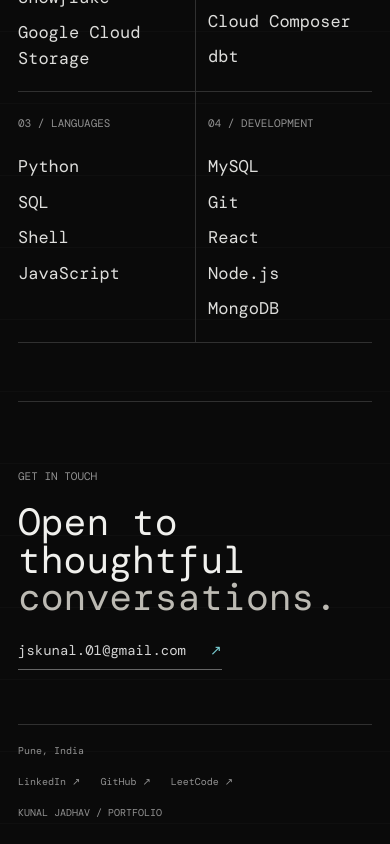
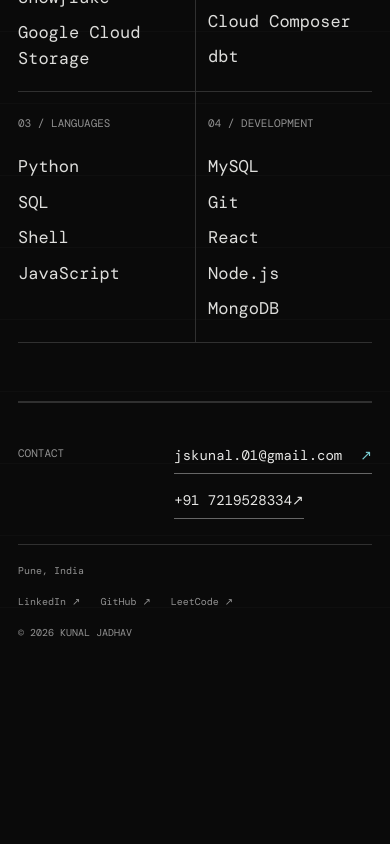
Before and after one commit to Kunal-Jadhav-1/Portfolio, a React (Vite) app: page / in a window 390 px wide. Shown: the part 3713-4557 px from the top of the page. After the commit the page ends 4375 px from the top, so only its background shows below. Built offline with nearby package versions, Linux system fonts and the light colour scheme.

Commit message:
fix contacts

```diff
--- a/src/components/Contact.jsx
+++ b/src/components/Contact.jsx
@@ -5,11 +5,15 @@
   return (
     <footer className="contact-section" id="contact">
       <div className="contact-main">
-        <p className="eyebrow">Get in touch</p>
-        <h2>Open to thoughtful<br /><em>conversations.</em></h2>
-        <a className="contact-email focus-ring" href={`mailto:${CONTACT.email}`}>
-          {CONTACT.email}<span aria-hidden="true">&#8599;</span>
-        </a>
+        <p className="eyebrow">Contact</p>
+        <div className="contact-methods">
+          <a className="contact-email focus-ring" href={`mailto:${CONTACT.email}`}>
+            {CONTACT.email}<span aria-hidden="true">&#8599;</span>
+          </a>
+          <a className="contact-phone focus-ring" href={`tel:${CONTACT.phoneNo.replace(/\s/g, "")}`}>
+            {CONTACT.phoneNo.trim()}<span aria-hidden="true">&#8599;</span>
+          </a>
+        </div>
       </div>
       <div className="contact-bottom">
         <p>Pune, India</p>
@@ -18,7 +22,7 @@
           <a className="focus-ring" href={GITHUB} target="_blank" rel="noreferrer">GitHub <span aria-hidden="true">&#8599;</span></a>
           <a className="focus-ring" href={LEETCODE} target="_blank" rel="noreferrer">LeetCode <span aria-hidden="true">&#8599;</span></a>
         </div>
-        <span className="mono-label">Kunal Jadhav / Portfolio</span>
+        <span className="mono-label">© 2026 Kunal Jadhav</span>
       </div>
     </footer>
   );
--- a/src/index.css
+++ b/src/index.css
@@ -664,31 +664,49 @@
 }
 
 .contact-section {
-  padding: 88px 0 24px;
+  padding: 58px 0 22px;
+  border-top: 1px solid var(--line);
 }
 
 .contact-main {
-  padding-bottom: 74px;
+  display: flex;
+  align-items: center;
+  justify-content: space-between;
+  gap: 24px;
+  padding-bottom: 34px;
 }
 
-.contact-main h2 {
-  margin: 20px 0 24px;
-  color: #f0f0ed;
-  font-family: var(--serif);
-  font-size: 64px;
-  font-weight: 400;
-  line-height: 0.98;
+.contact-methods {
+  display: flex;
+  flex-wrap: wrap;
+  align-items: center;
+  justify-content: flex-end;
+  gap: 18px 30px;
 }
 
-.contact-email {
+.contact-email,
+.contact-phone {
   width: fit-content;
   max-width: 100%;
   justify-content: space-between;
-  gap: 24px;
+  gap: 18px;
   border-bottom: 1px solid #666;
-  padding-bottom: 8px;
-  font-size: 14px;
+  padding-bottom: 7px;
+  color: #e7e7e5;
+  font-size: 16px;
   overflow-wrap: anywhere;
+  transition: border-color 160ms ease, color 160ms ease;
+}
+
+.contact-email:hover,
+.contact-phone:hover {
+  border-color: var(--accent);
+  color: var(--accent);
+}
+
+.contact-email span,
+.contact-phone span {
+  flex: 0 0 auto;
 }
 
 .contact-bottom {
@@ -842,15 +860,25 @@
   }
 
   .contact-section {
-    padding-top: 66px;
+    padding-top: 42px;
   }
 
   .contact-main {
-    padding-bottom: 54px;
+    grid-template-columns: 1fr;
+    align-items: start;
+    gap: 17px;
+    padding-bottom: 25px;
   }
 
-  .contact-main h2 {
-    font-size: 38px;
+  .contact-methods {
+    align-items: flex-start;
+    flex-direction: column;
+    gap: 16px;
+  }
+
+  .contact-email,
+  .contact-phone {
+    font-size: 14px;
   }
 
   .contact-bottom {
```
